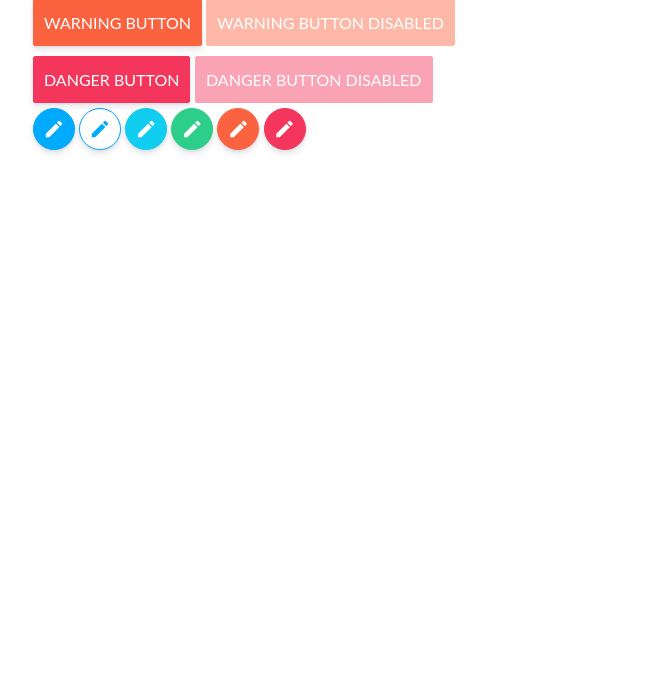
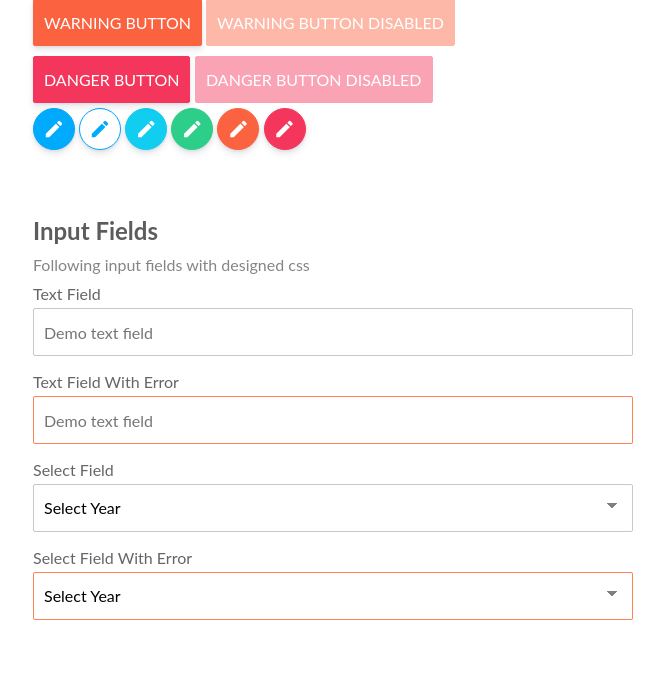
Before and after one commit to bhirendra/django_sass_base_template, a Django app: page / in a window 1280 px wide. Shown: the part 273-955 px from the top of the page, without its empty margins (307-971 px from the left). Before the commit the page ends 426 px from the top, so only its background shows below. Run offline with Django 3.2, Linux system fonts and the light colour scheme; style sheets or scripts are compiled from the project's sources; some libraries are stand-ins or nearby versions.

Commit message:
Demo html file updated with input fields and updated gitignore file

```diff
--- a/static/common/css/form.scss
+++ b/static/common/css/form.scss
@@ -14,8 +14,10 @@ input{
   position: relative;
   margin-bottom: 1rem;
   label{
+    @include display(block);
     @include font-size(1rem);
-    color: black;
+    color: #656565;
+    margin-bottom: 5px;
   }
   input[type=text],
   input[type=email],
--- a/static/home/css/home.scss
+++ b/static/home/css/home.scss
@@ -2,7 +2,7 @@
 .container-main{
   max-width: 600px;
   margin: auto;
-  .container-buttons{
+  .container-content{
     padding: 20px 0;
     margin-bottom: 1rem;
     .section-title{
--- a/templates/index.html
+++ b/templates/index.html
@@ -10,7 +10,7 @@
 </head>
 <body>
 <div class="container-main">
-    <div class="container-buttons">
+    <div class="container-buttons container-content">
         <div class="section-title">
             <h4 class="h4-title no-margin">Simple Buttons</h4>
             <p class="p-subtitle no-margin">Following premade buttons are available.</p>
@@ -47,6 +47,38 @@
             </div>
         </div>
     </div>
+    <div class="container-input-field container-content">
+        <div class="section-title">
+            <h4 class="h4-title no-margin">Input Fields</h4>
+            <p class="p-subtitle no-margin">Following input fields with designed css</p>
+        </div>
+        <div class="section-content">
+            <div class="input-field-div">
+                <label for="demo-textField">Text Field</label>
+                <input type="text" id="demo-textField" name="demo-textField" placeholder="Demo text field">
+            </div>
+            <div class="input-field-div">
+                <label for="demo-textField">Text Field With Error</label>
+                <input class="error-border" type="text" id="demo-textField" name="demo-textField" placeholder="Demo text field">
+            </div>
+            <div class="input-field-div">
+                <label for="demo-selectField">Select Field</label>
+                <select class="browser-default" id="demo-selectField">
+                    <option value="">Select Year</option>
+                    <option value="2019">2019</option>
+                    <option value="2020">2020</option>
+                </select>
+            </div>
+            <div class="input-field-div">
+                <label for="demo-selectField">Select Field With Error</label>
+                <select class="browser-default error-border" id="demo-selectField">
+                    <option value="">Select Year</option>
+                    <option value="2019">2019</option>
+                    <option value="2020">2020</option>
+                </select>
+            </div>
+        </div>
+    </div>
 </div>
 </body>
 </html>
```
Also changed, not shown: static/home/css/home.css (+13 -6 lines), 2 other files.
